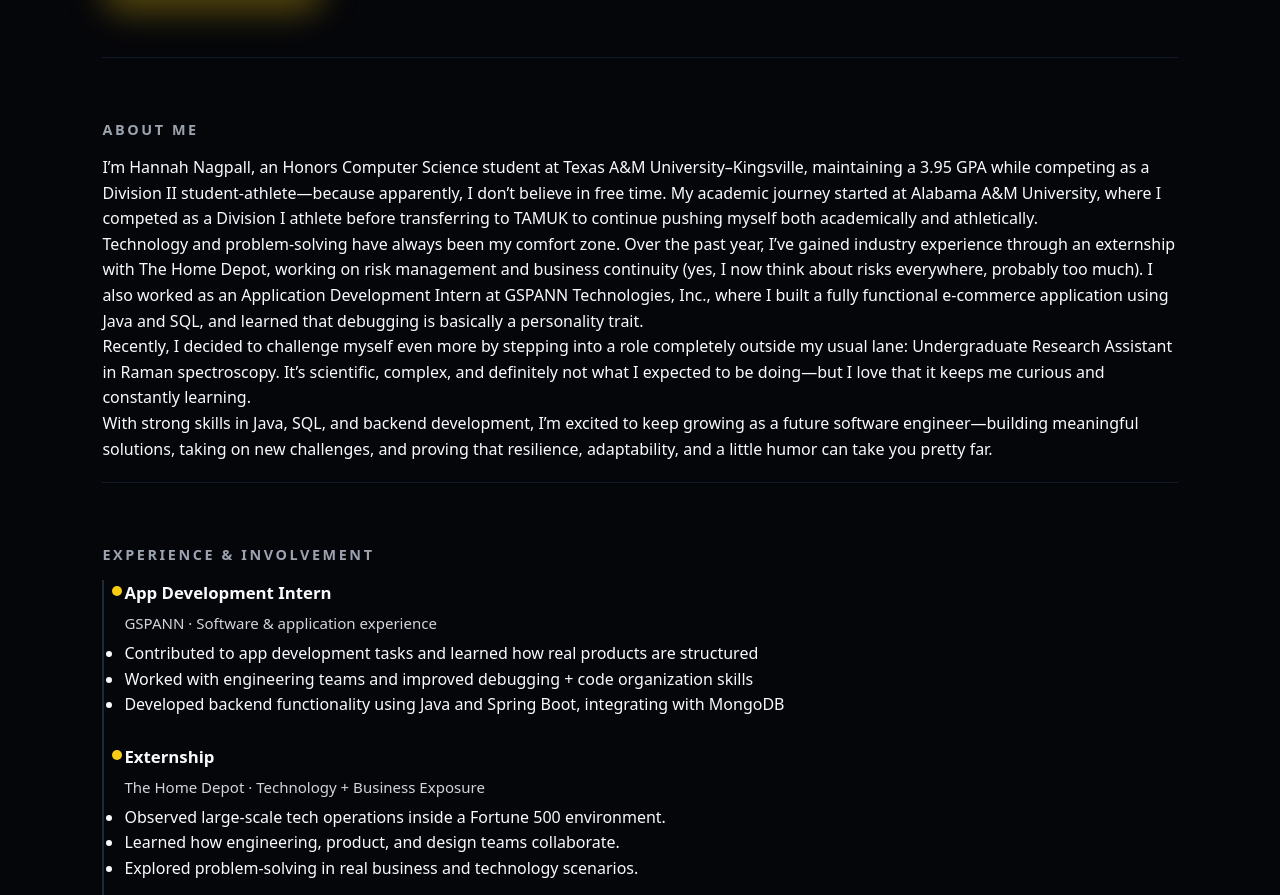
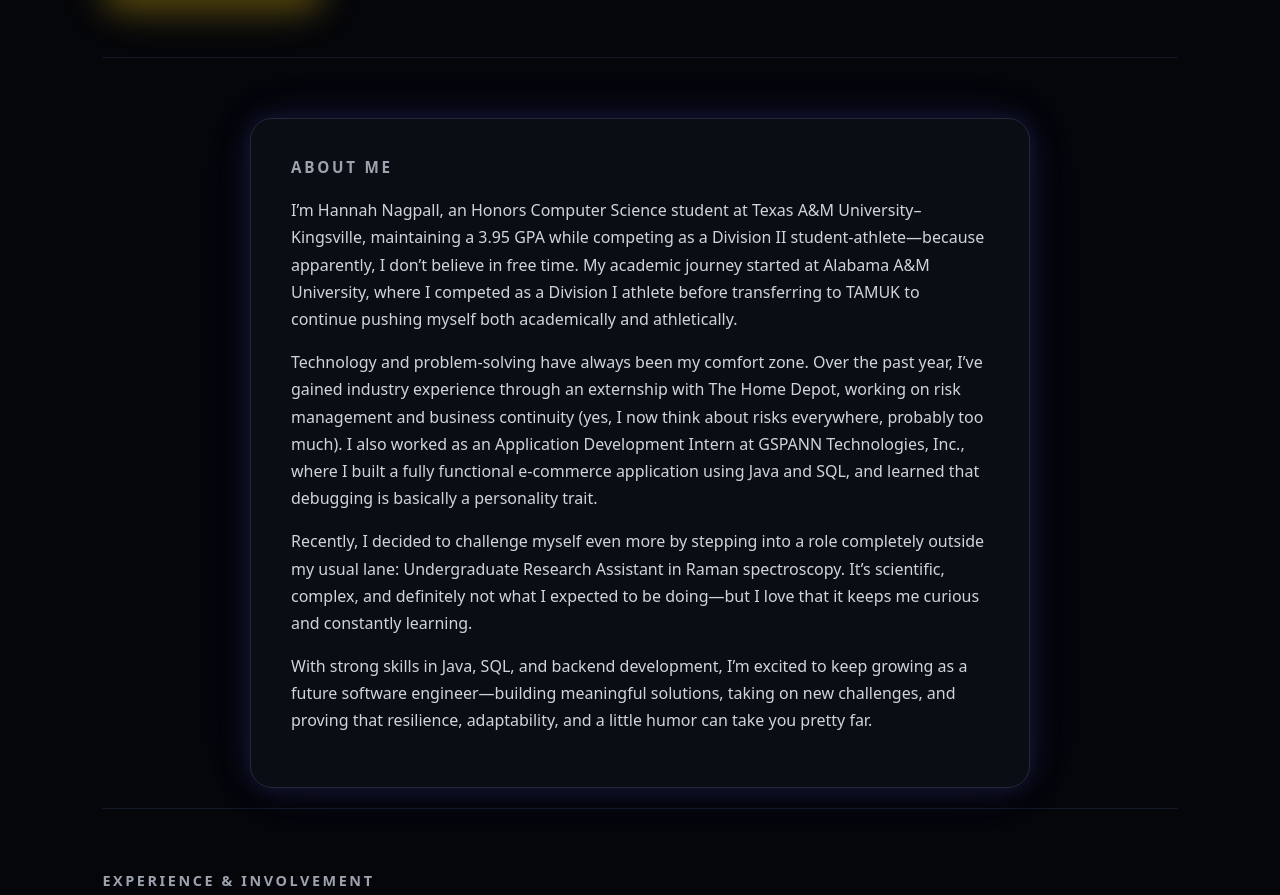
Before and after one commit to hannahnagpall05/hannahnagpall05.github.io, a plain HTML site: page index.html in a window 1280 px wide. Shown: the part 408-1303 px from the top of the page. Drawn offline with Linux system fonts and the light colour scheme.

Commit message:
Refactor CSS with reset and responsive styles

```diff
--- a/style.css
+++ b/style.css
@@ -1,3 +1,4 @@
+/* RESET */
 * {
     margin: 0;
     padding: 0;
@@ -63,6 +64,7 @@ main {
     border-top: 1px solid #111827;
 }
 
+/* Generic section heading (used for Experience, Skills, Projects, Contact) */
 .section h2 {
     text-transform: uppercase;
     letter-spacing: 0.18em;
@@ -190,6 +192,37 @@ main {
     color: #9ca3af;
 }
 
+/* ABOUT GLOW CARD */
+
+.about-glow-card {
+    background: #0b0d14;
+    border-radius: 22px;
+    padding: 36px 40px;
+    max-width: 780px;
+    margin: 0 auto;
+    border: 1px solid #1f2937;
+    position: relative;
+    box-shadow:
+        0 0 20px rgba(99, 102, 241, 0.15),
+        0 0 40px rgba(99, 102, 241, 0.08),
+        0 0 60px rgba(99, 102, 241, 0.06);
+}
+
+.about-glow-card h2 {
+    text-transform: uppercase;
+    letter-spacing: 0.18em;
+    font-size: 0.95rem;
+    color: #9ca3af;
+    margin-bottom: 18px;
+}
+
+.about-glow-card p {
+    font-size: 1rem;
+    color: #d1d5db;
+    margin-bottom: 16px;
+    line-height: 1.7;
+}
+
 /* TIMELINE */
 
 .timeline {
@@ -225,9 +258,15 @@ main {
     margin-bottom: 6px;
 }
 
-.timeline-item p {
+.timeline-item p,
+.timeline-item ul {
     font-size: 0.94rem;
     color: #d1d5db;
+}
+
+.timeline-item ul {
+    padding-left: 18px;
+    margin-top: 4px;
 }
 
 /* SKILLS */
@@ -248,7 +287,7 @@ main {
     color: #e5e7eb;
 }
 
-/* CARDS / PROJECTS */
+/* PROJECT CARDS */
 
 .card-grid {
     display: grid;
@@ -317,32 +356,4 @@ footer {
     .hero h1 {
         font-size: 2.2rem;
     }
-    .about-glow-card {
-    background: #0b0d14;
-    border-radius: 22px;
-    padding: 36px 40px;
-    max-width: 780px;
-    margin: 0 auto;
-    border: 1px solid #1f2937;
-    position: relative;
-    box-shadow:
-        0 0 20px rgba(99, 102, 241, 0.15),
-        0 0 40px rgba(99, 102, 241, 0.08),
-        0 0 60px rgba(99, 102, 241, 0.06);
 }
-
-.about-glow-card h2 {
-    text-transform: uppercase;
-    letter-spacing: 0.18em;
-    font-size: 0.95rem;
-    color: #9ca3af;
-    margin-bottom: 18px;
-}
-
-.about-glow-card p {
-    font-size: 1rem;
-    color: #d1d5db;
-    margin-bottom: 16px;
-    line-height: 1.7;
-}
-}
```
